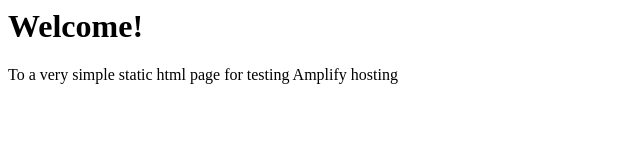
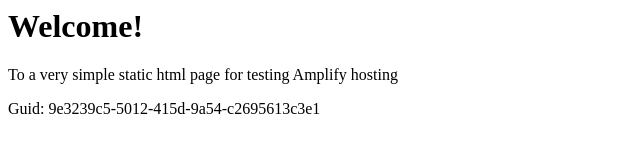
Before and after one commit to aws-aemilia-pdx/Github-PR-Commit-Integration-Test-DoNotTouch-GitHubAutoBuildCanaryTest-v1-beta-us-west-2, a website: page src/index.html in a window 1280 px wide. Shown: the whole page, without its empty margins (0-640 px from the left). Drawn offline with Linux system fonts and the light colour scheme.

Commit message:
commit from integ tests

```diff
--- a/src/index.html
+++ b/src/index.html
@@ -1,3 +1,5 @@
+
+
 <html lang="en">
 
 <head>
@@ -10,6 +12,6 @@
 <body>
     <h1>Welcome!</h1>
     <p>To a very simple static html page for testing Amplify hosting</p>
-</body>
+    <p>Guid: 9e3239c5-5012-415d-9a54-c2695613c3e1</p></body>
 
 </html>
```
